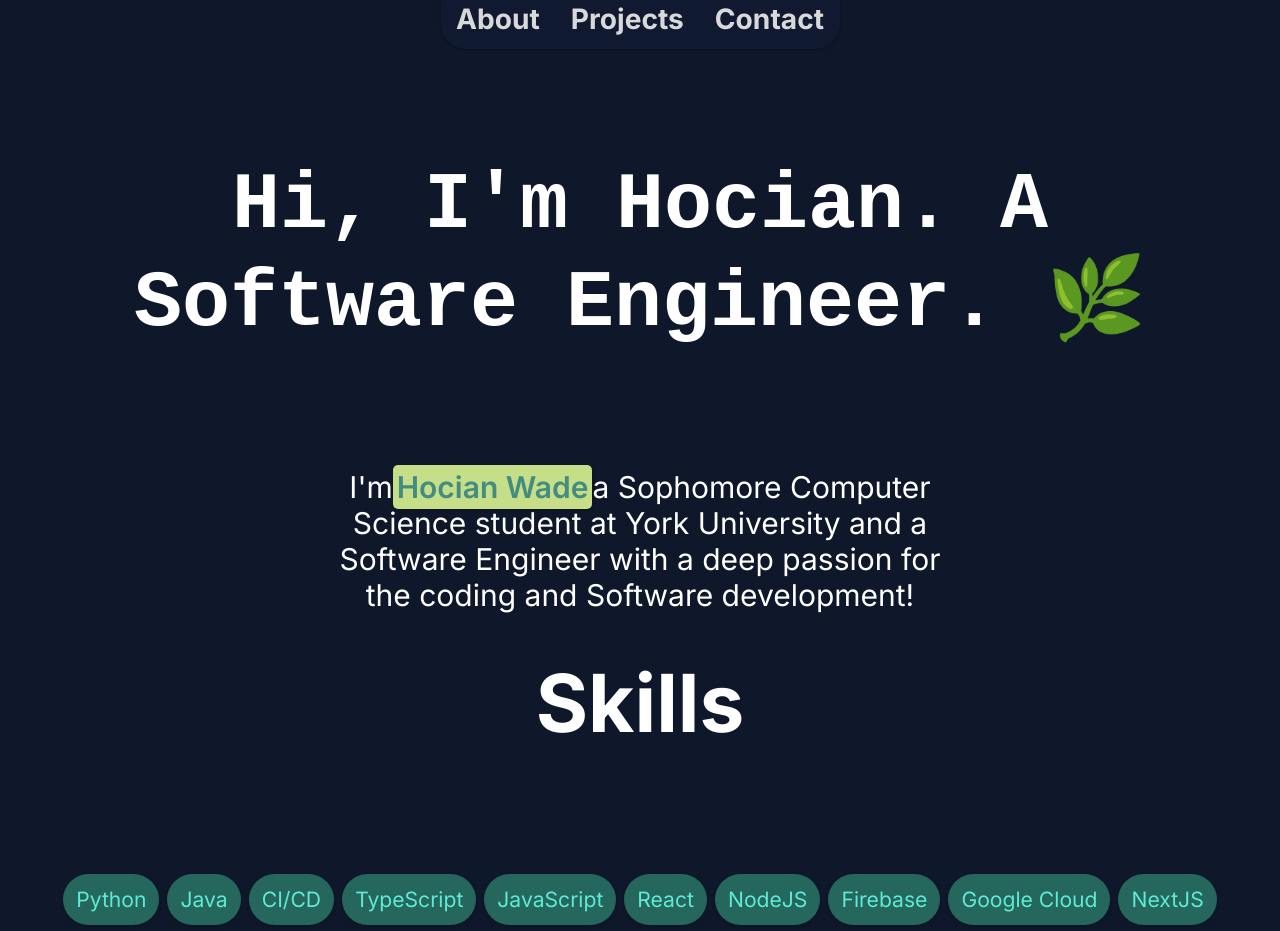
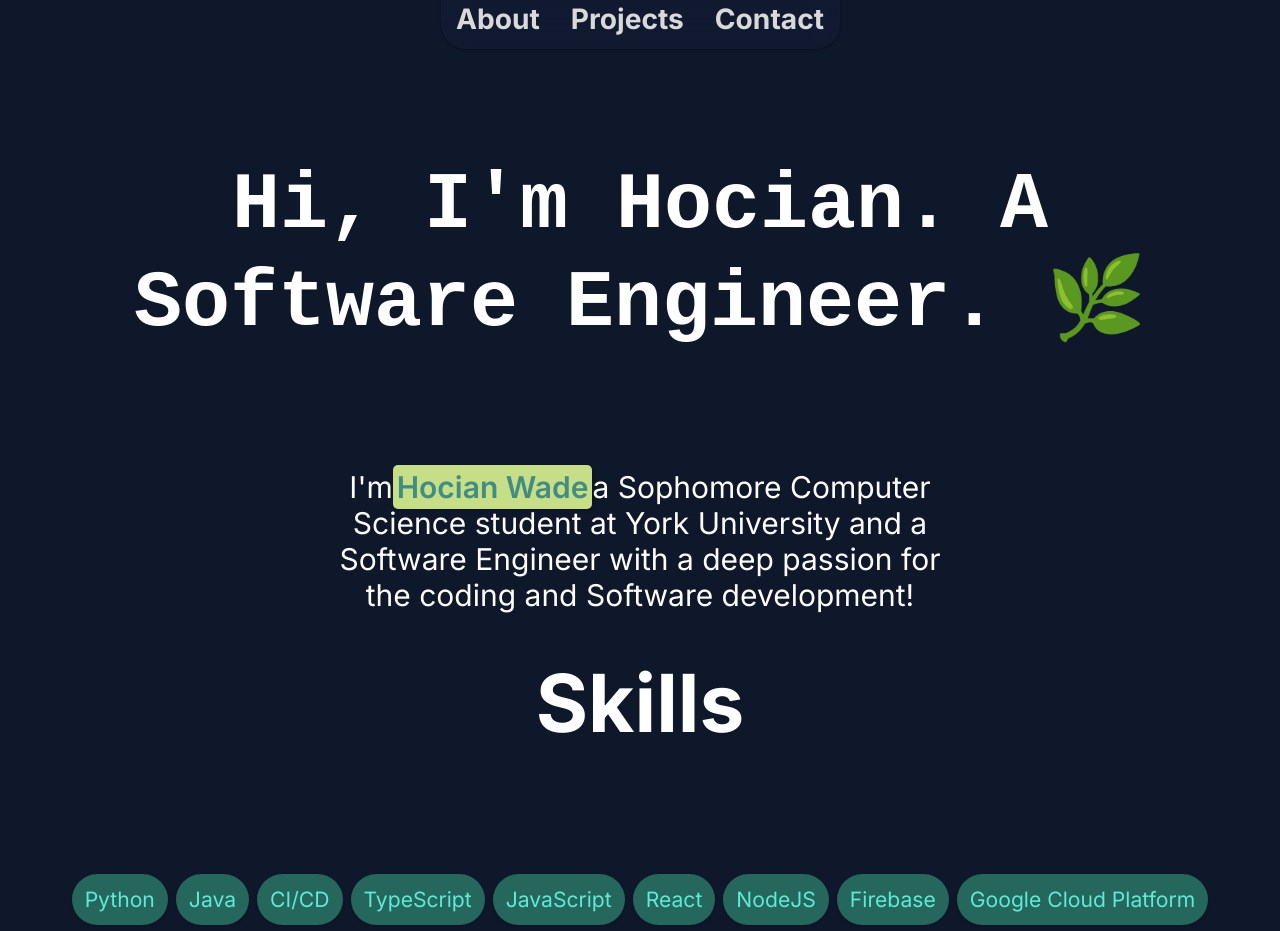
Before and after one commit to Hoccyy/my-portfolio, a Next.js app: page / in a window 1280 px wide. Shown: the top 931 px of the page. Built offline with nearby package versions, Linux system fonts and the light colour scheme.

Commit message:
Resume update     (Automated)

```diff
--- a/src/app/page.tsx
+++ b/src/app/page.tsx
@@ -40,7 +40,7 @@ export default function Home() {
               <SkillItem skillName='React' />
               <SkillItem skillName='NodeJS' />
               <SkillItem skillName='Firebase' />
-              <SkillItem skillName='Google Cloud' />
+              <SkillItem skillName='Google Cloud Platform' />
               <SkillItem skillName='NextJS' />
               <SkillItem skillName='Git' />
               <SkillItem skillName='Source Control' />
```
Also changed, not shown: 1 other file (tests, documents, lock files or other folders).
